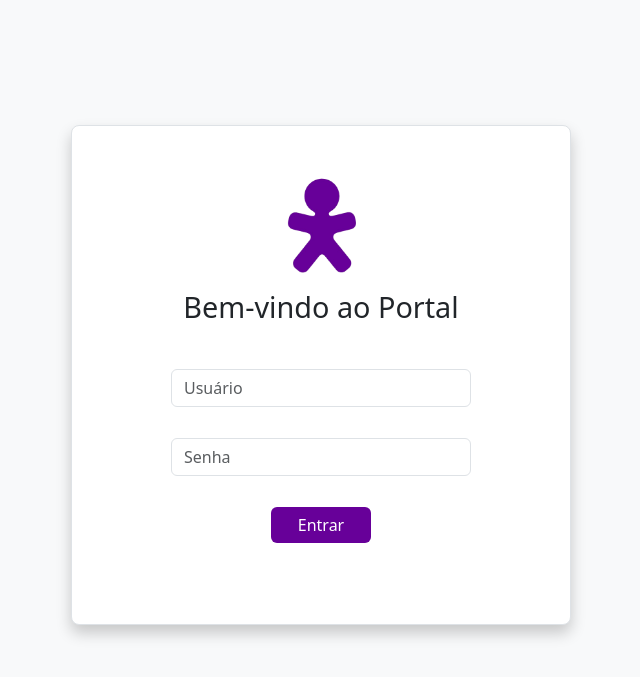
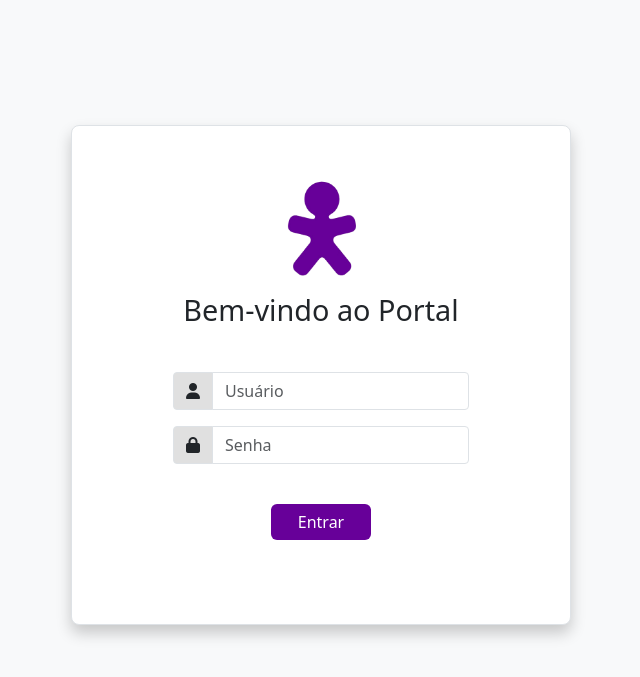
Before and after one commit to borbaTel/ProjetoPortal, a Django app: page /login/ in a window 1280 px wide. Shown: the top 677 px of the page, without its empty margins (319-959 px from the left). Run offline with Django 5.2, Linux system fonts and the light colour scheme; some libraries are stand-ins or nearby versions.

Commit message:
iconn e estilos para login

```diff
--- a/static/usuarios_css/login.css
+++ b/static/usuarios_css/login.css
@@ -34,15 +34,37 @@ body{
     width: 100px;
 }
 
+.icon-box {
+    background-color: #e0e0e0; /* Cor cinza */
+    display: flex;
+    align-items: center;
+    justify-content: center;
+    width: 40px; /* Largura do bloco cinza */
+    height: 100%; /* Altura igual à do input */
+    border-radius: 4px 0 0 4px;
+}
+
+.input-group .form-control {
+    border-radius: 0 4px 4px 0;
+}
+
+/*
+.input-group .input-group-prepend {
+    border-top-left-radius: 4px !important;
+    border-bottom-left-radius: 4px !important;
+}
+*/
+
+
 .login-title {
     font-size: 1.8rem; /* Ajuste o tamanho do título */
     margin-bottom: 20px; /* Espaçamento inferior */
 }
 
 .input-custom {
-    width: 300px;
-    margin: 0 auto 15px auto; /* Margem inferior para espaçamento */
+    width: 100%; /* Assegura que o input ocupe toda a largura disponível */
 }
+
 
 .btn-custom {
     width: 100%;
@@ -51,11 +73,10 @@ body{
     border: none;
 }
 
+
 .btn-custom:hover {
     background-color: #8700ca; /* Cor roxa mais clara para o hover */
 }
-
-/* Estilo para o alerta */
 
 /* Estilo para o alerta */
 .alert {
@@ -70,28 +91,3 @@ body{
 .content-below-alert {
     padding-top: 0.5px; /* Ajuste conforme necessário para a altura do alerta */
 }
-
-/* Estilos responsivos */
-/* @media (max-width: 768px) {
-    .login-box {
-        padding: 20px;
-    }
-
-    .login-title {
-        font-size: 1.25rem;
-    }
-
-    .input-custom, .btn-custom {
-        max-width: 100%;
-    }
-}
-
-@media (max-width: 576px) {
-    .login-box {
-        padding: 15px;
-    }
-
-    .login-title {
-        font-size: 1rem;
-    }
-} */
--- a/templates/usuarios_template/login.html
+++ b/templates/usuarios_template/login.html
@@ -8,6 +8,8 @@
     <title>Login Portal</title>
     <link href="https://cdn.jsdelivr.net/npm/bootstrap@5.3.3/dist/css/bootstrap.min.css" rel="stylesheet" integrity="sha384-QWTKZyjpPEjISv5WaRU9OFeRpok6YctnYmDr5pNlyT2bRjXh0JMhjY6hW+ALEwIH" crossorigin="anonymous">
     <link href="{% static 'usuarios_css/login.css' %}" rel="stylesheet">
+    <script src="https://kit.fontawesome.com/ea2639072d.js" crossorigin="anonymous"></script>
+</body>
 </head>
 <body>
     <div class="col-md-6 offset-md-3">
@@ -22,18 +24,26 @@
             <br/>
             <form method="POST" action="{% url 'login' %}" class="d-flex flex-column align-items-center">
                 {% csrf_token %}
-                <div class="mb-3 w-100">
+                <div class="input-group mb-3 w-100">
+                    <div class="input-group-prepend">
+                        <span class="input-group-text icon-box"><i class="fas fa-user"></i></span>
+                    </div>
                     <input type="text" class="form-control input-custom" id="username" name="username" placeholder="Usuário" required>
                 </div>
-                <div class="mb-3 w-100">
+                <div class="input-group mb-3 w-100">
+                    <div class="input-group-prepend">
+                        <span class="input-group-text icon-box"><i class="fas fa-lock"></i></span>
+                    </div>
                     <input type="password" class="form-control input-custom" id="password" name="password" placeholder="Senha" required>
                 </div>
+                <br/>
                 <button type="submit" class="btn btn-primary btn-custom">Entrar</button>
             </form>
+
         </div>
     </main>
 
 
     <script src="https://cdn.jsdelivr.net/npm/bootstrap@5.3.3/dist/js/bootstrap.bundle.min.js" integrity="sha384-YvpcrYf0tY3lHB60NNkmXc5s9fDVZLESaAA55NDzOxhy9GkcIdslK1eN7N6jIeHz" crossorigin="anonymous"></script>
-</body>
+
 </html>
```
